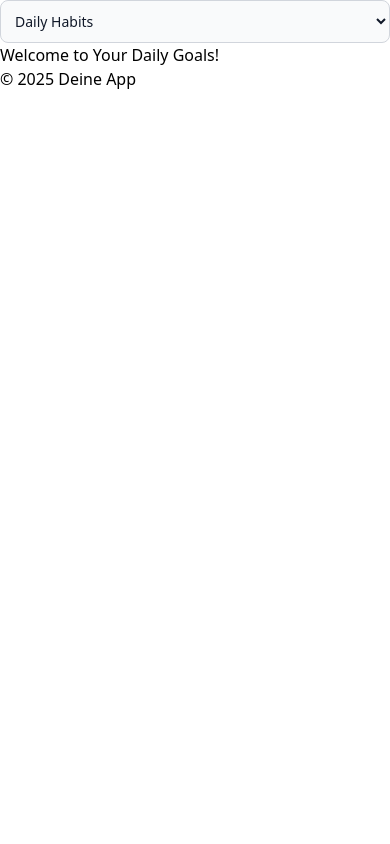
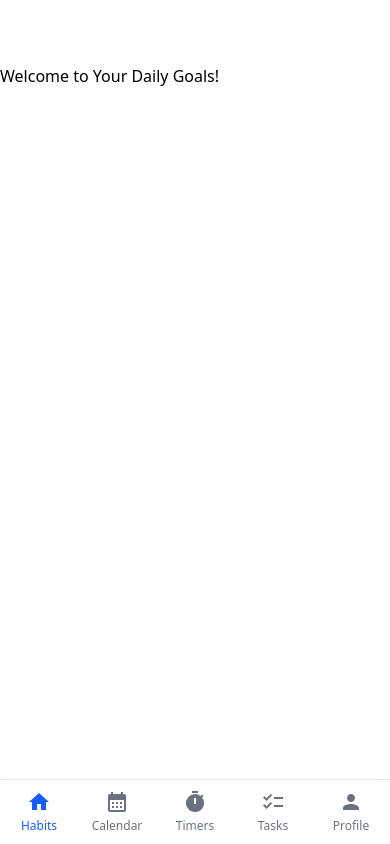
Before and after one commit to MathiasZ91/portfolio-habit-tracker, a React (Vite) app: page / in a window 390 px wide. Built offline with nearby package versions, Linux system fonts and the light colour scheme.

Commit message:
Footer update

```diff
--- a/src/App.jsx
+++ b/src/App.jsx
@@ -30,9 +30,13 @@ import LoginPage from './pages/LoginPage';
 const Root = () => {
   return (
     <>
-      <Navbar />  {/* Navigation wird immer oben angezeigt */}
-      <Outlet />  {/* Hier werden die untergeordneten Routen dynamisch angezeigt */}
-      <Footer />  {/* Footer wird immer unten angezeigt */}
+      <div className="flex flex-col min-h-screen">
+      <Navbar />  {/* Navigation wird immer oben angezeigt (auf Desktop) */}
+      <main className="flex-grow pt-16 md:pt-20 pb-16 md:pb-0">
+        <Outlet />  {/* Hier werden die untergeordneten Routen dynamisch angezeigt */}
+      </main>
+      <Footer />  {/* Footer wird immer unten angezeigt (+ Mobile-Navigation) */}
+    </div>
     </>
   );
 };
--- a/src/components/common/Footer.jsx
+++ b/src/components/common/Footer.jsx
@@ -1,10 +1,67 @@
+import { Link, useLocation } from 'react-router';
+import { MdHome, MdCalendarMonth, MdTimer, MdChecklist, MdPerson } from 'react-icons/md';
+
 const Footer = () => {
-    return (
-      <footer>
-        <p>© 2025 Deine App</p>
-        {/* Weitere Footer-Inhalte hier */}
+  // useLocation gibt uns den aktuellen URL-Pfad, um aktive Links zu erkennen
+  const location = useLocation();
+  // Ermittelt das aktuelle Jahr für das Copyright
+  const currentYear = new Date().getFullYear();
+
+  // Navigation-Links mit Icons für die mobile Navigation
+  // Wir definieren hier sowohl die Ziel-URL als auch das anzuzeigende Icon
+  const navLinks = [
+    { to: "/", label: "Habits", icon: MdHome },
+    { to: "/calendar", label: "Calendar", icon: MdCalendarMonth },
+    { to: "/timers", label: "Timers", icon: MdTimer },
+    { to: "/todo-list", label: "Tasks", icon: MdChecklist },
+    { to: "/login", label: "Profile", icon: MdPerson }
+  ];
+
+  return (
+    <>
+      {/* Standard-Footer - nur auf Desktop-Geräten sichtbar */}
+      <footer className="hidden md:block mt-auto py-4 bg-white shadow-sm text-center text-sm text-gray-500 dark:bg-gray-800 dark:text-gray-400 transition-opacity duration-300 ease-in-out">
+        <div className="container mx-auto px-4">
+          <p>© {currentYear} Habit Tracker | Alle Rechte vorbehalten</p>
+          <div className="mt-2 space-x-4">
+            <a href="#" className="text-gray-500 hover:text-blue-600 dark:text-gray-400 dark:hover:text-blue-500">Datenschutz</a>
+            <a href="#" className="text-gray-500 hover:text-blue-600 dark:text-gray-400 dark:hover:text-blue-500">Impressum</a>
+            <a href="#" className="text-gray-500 hover:text-blue-600 dark:text-gray-400 dark:hover:text-blue-500">Kontakt</a>
+          </div>s
+        </div>
       </footer>
-    );
-  };
 
-  export default Footer;
+      {/* Mobile Navigation - nur auf mobilen Geräten sichtbar */}
+      <nav className="md:hidden fixed bottom-0 left-0 w-full bg-white border-t border-gray-200 shadow-lg z-40 transition-transform duration-300 ease-in-out">
+        {/* Grid-Layout für gleichmäßige Verteilung der Navigation-Links */}
+        <div className="grid h-16 grid-cols-5 mx-auto">
+          {/* Für jeden Link in unserem Array generieren wir ein Navigationselement */}
+          {navLinks.map((link) => {
+            // Prüft, ob dieser Link dem aktuellen Pfad entspricht
+            const isActive = location.pathname === link.to;
+            // Weist dem Icon-Komponenten-Namen eine Variable zu
+            const Icon = link.icon;
+
+            return (
+              <Link
+                key={link.to}
+                to={link.to}
+                className={`inline-flex flex-col items-center justify-center ${
+                  // Unterschiedliches Styling für aktive und inaktive Links
+                  isActive ? 'text-blue-600 dark:text-blue-500' : 'text-gray-500 dark:text-gray-400 hover:text-blue-600 dark:hover:text-blue-500'
+                }`}
+              >
+                {/* Rendert das Icon */}
+                <Icon className="w-6 h-6 mb-1" />
+                {/* Zeigt den Namen des Links in kleiner Schrift an */}
+                <span className="text-xs">{link.label}</span>
+              </Link>
+            );
+          })}
+        </div>
+      </nav>
+    </>
+  );
+};
+
+export default Footer;
--- a/src/components/common/Navbar.jsx
+++ b/src/components/common/Navbar.jsx
@@ -22,7 +22,7 @@ const Navbar = () => {
   ];
 
   return (
-    <nav>
+    <nav className="hidden md:block fixed top-0 left-0 w-full bg-white shadow-sm z-40 transition-opacity duration-300 ease-in-out">
       {/* Mobile Navigation (nur auf kleinen Bildschirmen sichtbar) */}
       {/* Die Klasse sm:hidden versteckt dieses Element auf Bildschirmen, die breiter als 'small' sind */}
       <div className="sm:hidden">
```
